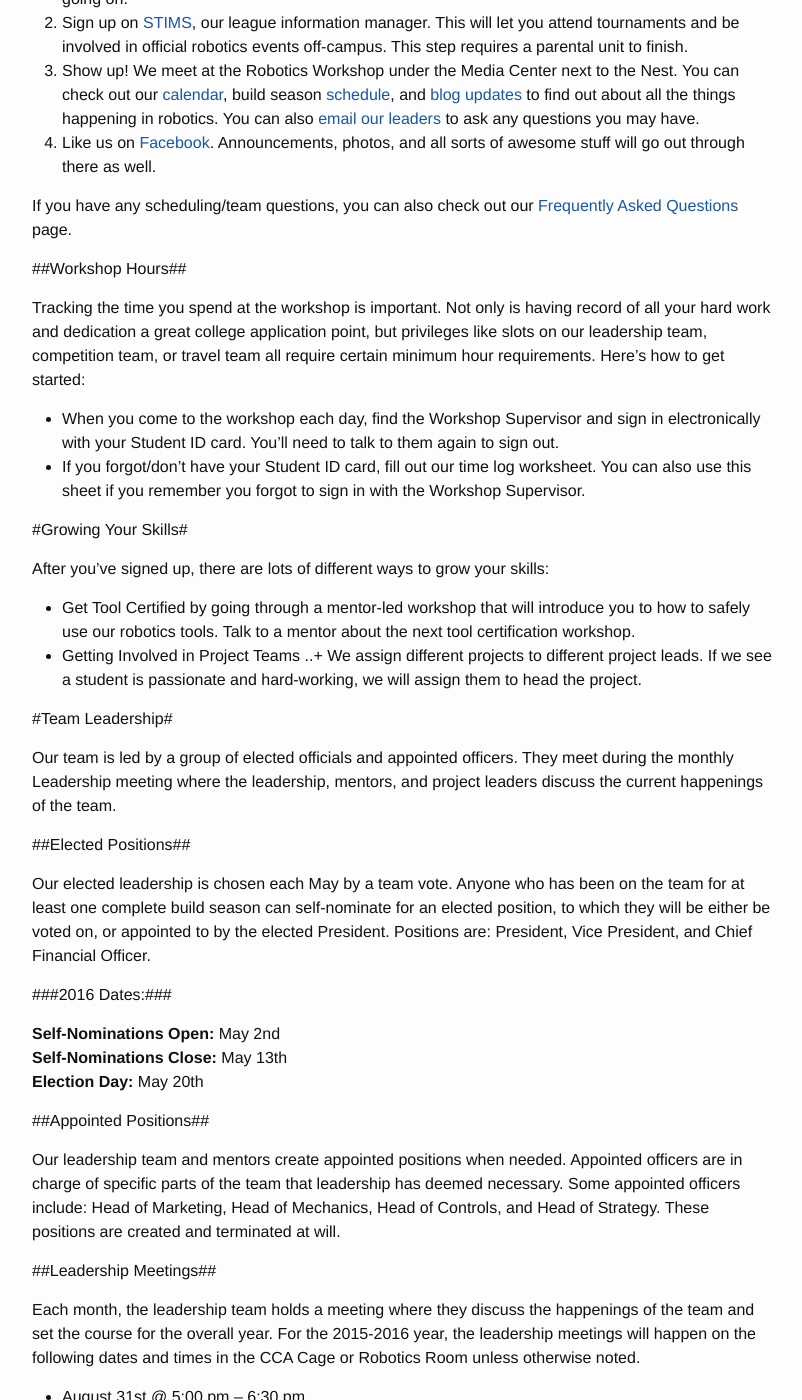
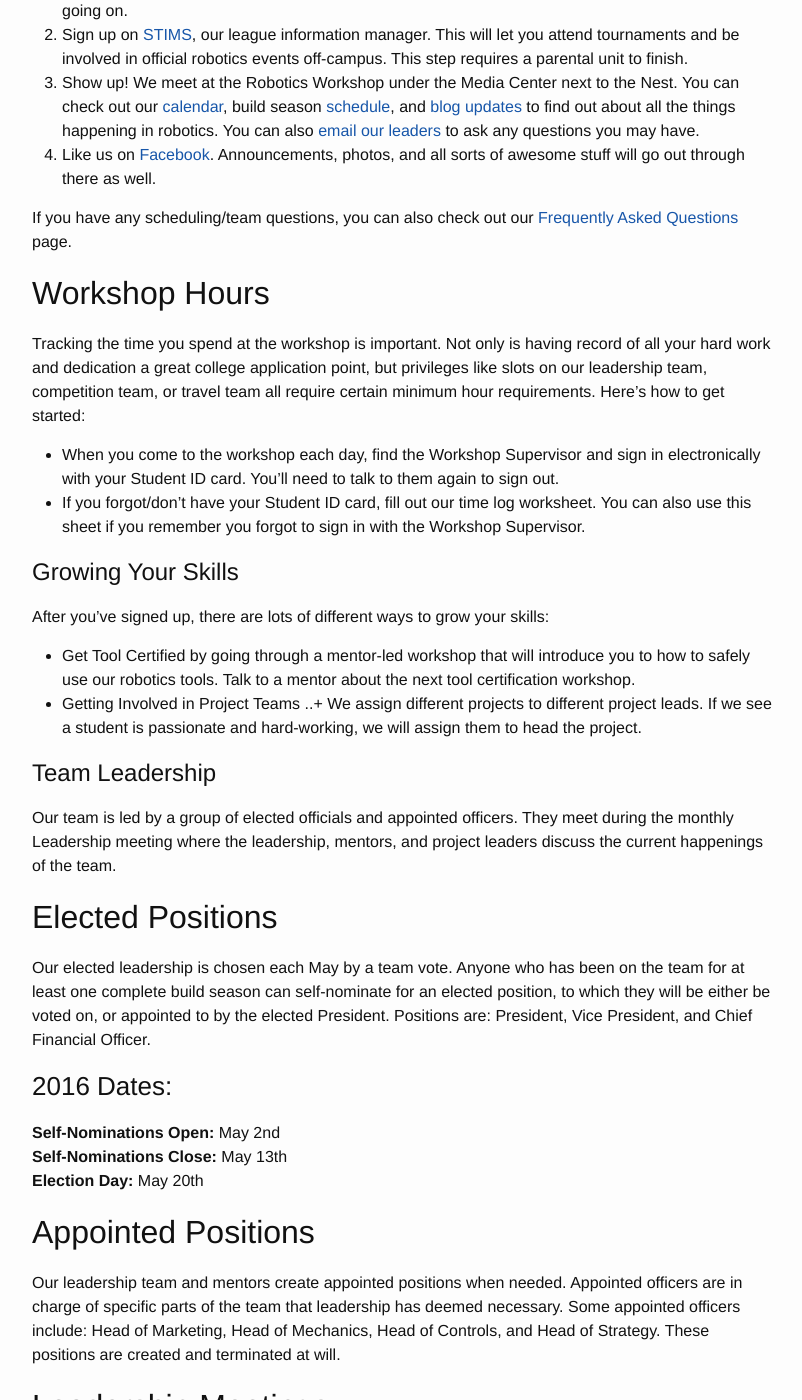
Before and after one commit to uynitsuj/team3128.github.io, a Jekyll site: the page built from students.md, in a window 1280 px wide and 1400 px high, scrolled down 279 px. Shown: the whole window, without its empty margins (238-1040 px from the left). Built offline with Jekyll 4.4.1, drawn with Linux system fonts in a browser that asks for light colours; some of the changed text lies outside the part shown.

Commit message:
Added headers to students

```diff
--- a/students.md
+++ b/students.md
@@ -4,7 +4,7 @@ title: Students
 permalink: /students/
 ---
 
-#Getting Started#
+# Getting Started
 
 Becoming a part of robotics is very easy. There are just a few steps:
 
@@ -16,7 +16,7 @@ Becoming a part of robotics is very easy. There are just a few steps:
 
 If you have any scheduling/team questions, you can also check out our [Frequently Asked Questions]() page.
 
-##Workshop Hours##
+## Workshop Hours
 
 Tracking the time you spend at the workshop is important. Not only is having record of all your hard work and dedication a great college application point, but privileges like slots on our leadership team, competition team, or travel team all require certain minimum hour requirements. Here’s how to get started:
 
@@ -24,7 +24,7 @@ Tracking the time you spend at the workshop is important. Not only is having rec
 + If you forgot/don’t have your Student ID card, fill out our time log worksheet. You can also use this sheet if you remember you forgot to sign in with the Workshop Supervisor.
 
 
-#Growing Your Skills#
+# Growing Your Skills
 
 After you’ve signed up, there are lots of different ways to grow your skills:
 
@@ -32,25 +32,25 @@ After you’ve signed up, there are lots of different ways to grow your skills:
 + Getting Involved in Project Teams
 ..+ We assign different projects to different project leads. If we see a student is passionate and hard-working, we will assign them to head the project.
 
-#Team Leadership#
+# Team Leadership
 
 Our team is led by a group of elected officials and appointed officers. They meet during the monthly Leadership meeting where the leadership, mentors, and project leaders discuss the current happenings of the team.
 
-##Elected Positions##
+## Elected Positions
 
 Our elected leadership is chosen each May by a team vote. Anyone who has been on the team for at least one complete build season can self-nominate for an elected position, to which they will be either be voted on, or appointed to by the elected President. Positions are: President, Vice President, and Chief Financial Officer.
 
-###2016 Dates:###
+### 2016 Dates:
 
 **Self-Nominations Open:** May 2nd
 **Self-Nominations Close:** May 13th
 **Election Day:** May 20th
 
-##Appointed Positions##
+## Appointed Positions
 
 Our leadership team and mentors create appointed positions when needed. Appointed officers are in charge of specific parts of the team that leadership has deemed necessary. Some appointed officers include: Head of Marketing, Head of Mechanics, Head of Controls, and Head of Strategy. These positions are created and terminated at will.
 
-##Leadership Meetings##
+## Leadership Meetings
 
 Each month, the leadership team holds a meeting where they discuss the happenings of the team and set the course for the overall year. For the 2015-2016 year, the leadership meetings will happen on the following dates and times in the CCA Cage or Robotics Room unless otherwise noted.
 
@@ -65,6 +65,6 @@ Each month, the leadership team holds a meeting where they discuss the happening
 + May 2nd @ 5:00 pm – 6:30 pm
 + May 23rd @ 5:00 pm – 6:30 pm
 
-##Build Season##
+## Build Season
 
 Check out the calender for more build season information
```
